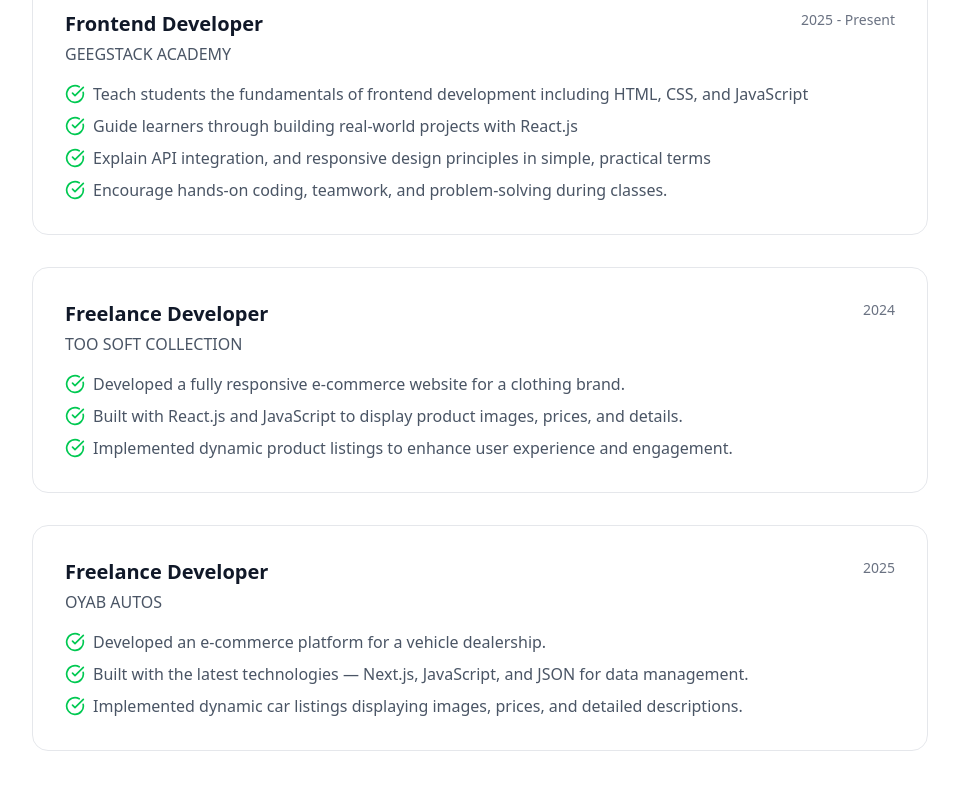
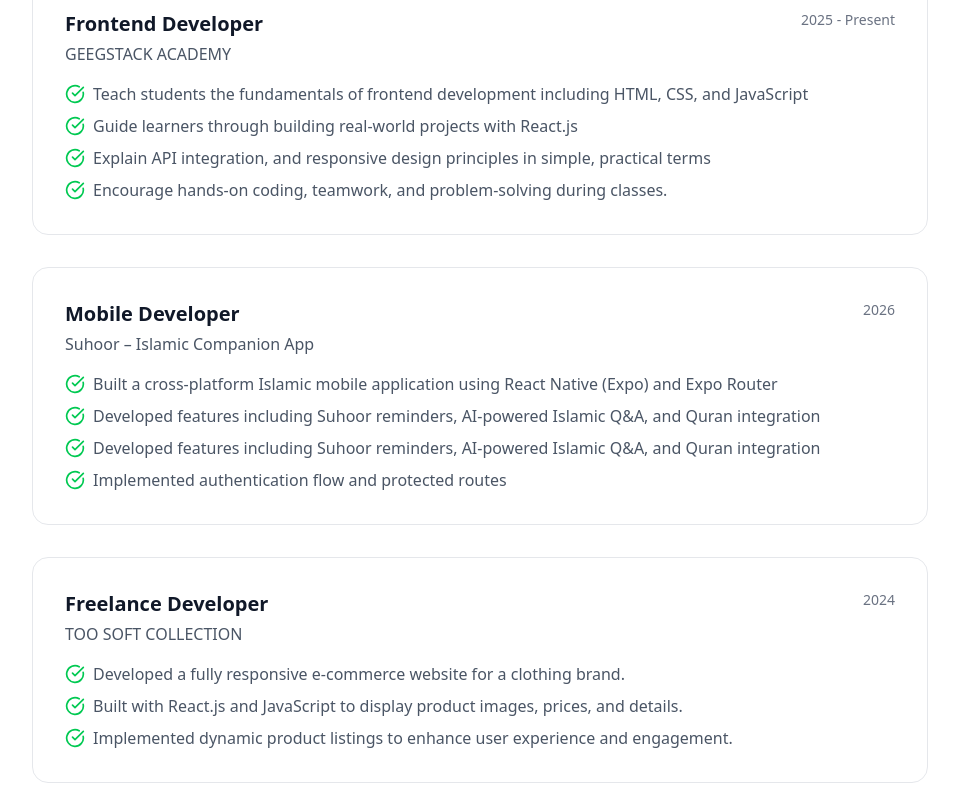
Before and after one commit to Ademolaadisa010/my-portfolio, a Next.js app: page / in a window 1280 px wide. Shown: the part 3511-4311 px from the top of the page, without its empty margins (160-1119 px from the left). Built offline with nearby package versions, Linux system fonts and the light colour scheme.

Commit message:
Added new Experience

```diff
--- a/app/layout.tsx
+++ b/app/layout.tsx
@@ -4,7 +4,7 @@
 
 export const metadata: Metadata = {
   title: 'Abdul Malik - Front-End & Mobile Engineer',
-  description: 'Portfolio of Alex Morgan',
+  description: 'Portfolio of Abdulmalik',
 }
 
 export default function RootLayout({
--- a/app/page.tsx
+++ b/app/page.tsx
@@ -391,16 +391,18 @@
                   "Encourage hands-on coding, teamwork, and problem-solving during classes."
                 ]
               },
-              // {
-              //   title: 'Hackathon Winner - TechCrunch Disrupt',
-              //   company: 'Best Mobile App Award',
-              //   period: '2023',
-              //   Icon: Trophy,
-              //   items: [
-              //     'Built AI-powered productivity app in 48 hours with React Native and GPT-4',
-              //     'Secured $50K in seed funding and partnership with major tech accelerator'
-              //   ]
-              // },
+              {
+                title: 'Mobile Developer',
+                company: 'Suhoor – Islamic Companion App',
+                period: '2026',
+                Icon: CheckCircle,
+                items: [
+                  'Built a cross-platform Islamic mobile application using React Native (Expo) and Expo Router',
+                  'Developed features including Suhoor reminders, AI-powered Islamic Q&A, and Quran integration',
+                  'Developed features including Suhoor reminders, AI-powered Islamic Q&A, and Quran integration',
+                  'Implemented authentication flow and protected routes'
+                ]
+              },
               {
                 title: 'Freelance Developer',
                 company: 'TOO SOFT COLLECTION',
@@ -419,7 +421,7 @@
                 Icon: CheckCircle,
                 items: [
                   'Developed an e-commerce platform for a vehicle dealership.',
-                  'Built with the latest technologies — Next.js, JavaScript, and JSON for data management.',
+                  'Built with the latest technologies Next.js, JavaScript, and JSON for data management.',
                   "Implemented dynamic car listings displaying images, prices, and detailed descriptions."
                 ]
               },
```
